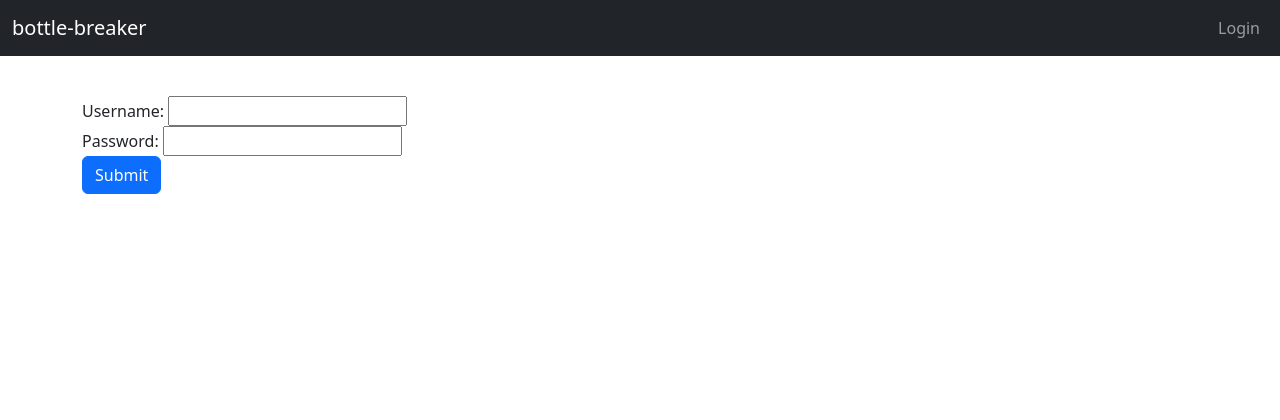
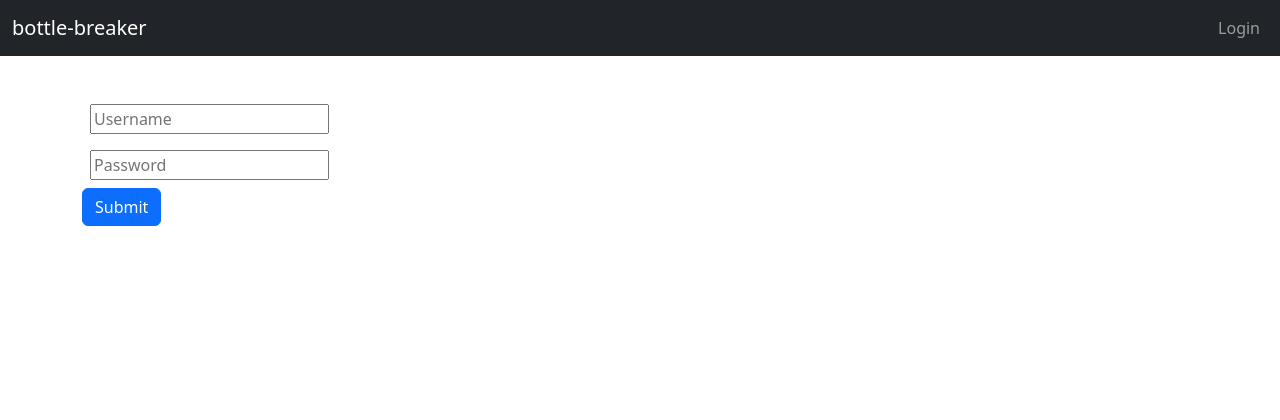
Before and after one commit to hayesall/bottle-breaker, a Flask app: page /login in a window 1280 px wide. Shown: the top 420 px of the page. Run offline with Flask 2, Linux system fonts and the light colour scheme.

Commit message:
💄 Make login form more similar to registration form

```diff
--- a/bottle_breaker/templates/login.html
+++ b/bottle_breaker/templates/login.html
@@ -12,14 +12,14 @@
 <form method="POST" action="/login">
     {{ form.csrf_token }}
 
-    <div>{{ form.username.label }}: {{ form.username(class="css_class", value=request.args.username) }}</div>
+    <div>{{ form.username(class="m-2", value=request.args.username, placeholder="Username") }}</div>
     {% if form.username.errors %}
-        <ul class="errors">{% for error in form.username.errors %}<li>{{ error }}</li>{% endfor %}</ul>
+        <ul class="text-danger">{% for error in form.username.errors %}<li>{{ error }}</li>{% endfor %}</ul>
     {% endif %}
 
-    <div>{{ form.password.label }}: {{ form.password() }}</div>
+    <div>{{ form.password(class="m-2", placeholder="Password") }}</div>
     {% if form.password.errors %}
-        <ul class="errors">{% for error in form.password.errors %}<li>{{ error }}</li>{% endfor %}</ul>
+        <ul class="text-danger">{% for error in form.password.errors %}<li>{{ error }}</li>{% endfor %}</ul>
     {% endif %}
 
     <button class="btn btn-primary" type="submit" value="Submit">Submit</button>
```
